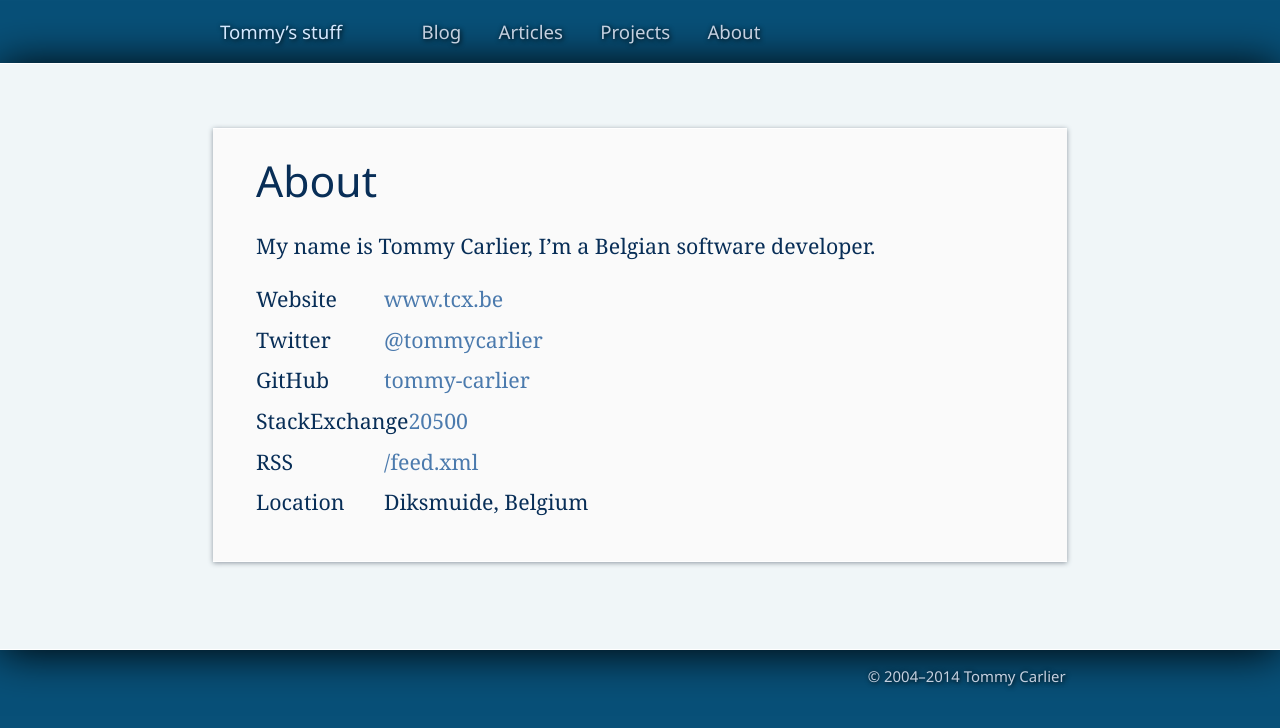
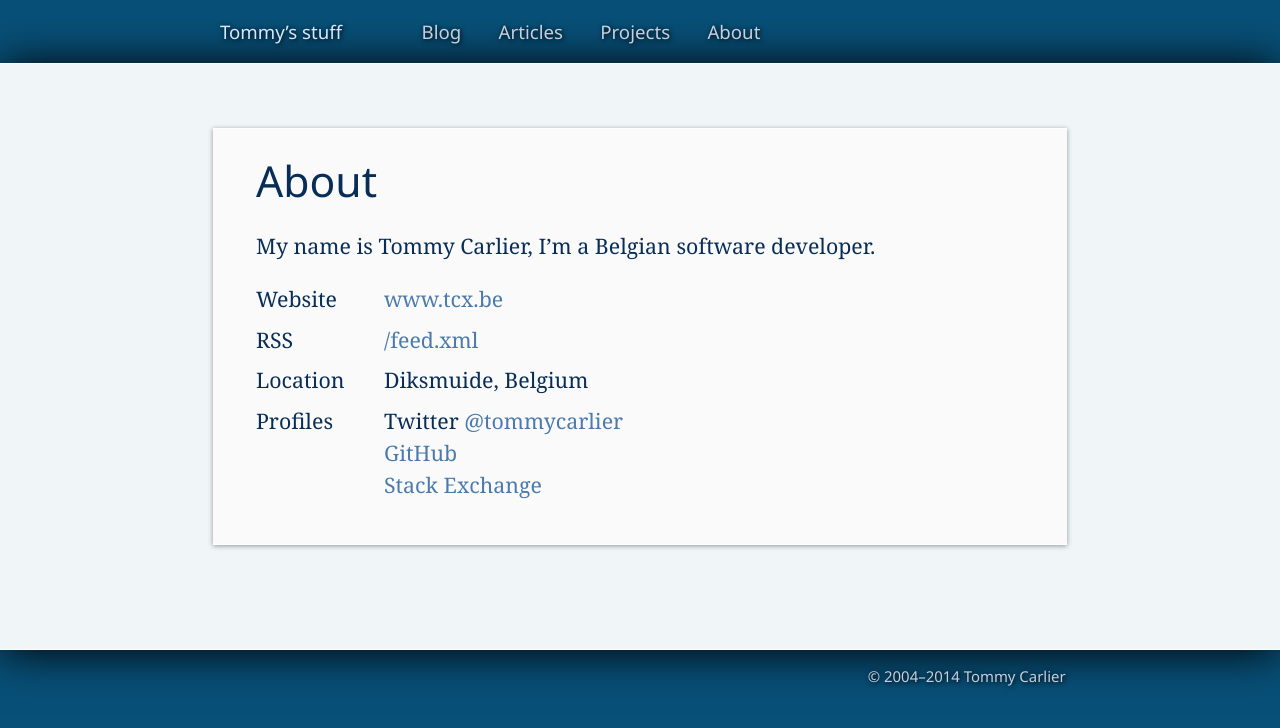
Before and after one commit to tommy-carlier/www.tcx.be, a Jekyll site: the page built from about/index.html, in a window 1280 px wide. Shown: the top 728 px of the page. Built offline with Jekyll 4.4.1, drawn with Linux system fonts in a browser that asks for light colours.

Commit message:
Changed structure and styling of About-page

```diff
--- a/about/index.html
+++ b/about/index.html
@@ -6,9 +6,10 @@ title: About
 <p>My name is Tommy Carlier, I’m a Belgian software developer.</p>
 <dl>
   <dt>Website</dt><dd><a href="{{site.baseUrl}}">www.tcx.be</a></dd>
-  <dt>Twitter</dt><dd><a href="https://twitter.com/tommycarlier">@tommycarlier</a></dd>
-  <dt>GitHub</dt><dd><a href="https://github.com/tommy-carlier">tommy-carlier</a></dd>
-  <dt>StackExchange</dt><dd><a href="https://stackexchange.com/users/20500/tommy-carlier">20500</a></dd>
   <dt>RSS</dt><dd><a href="{{site.baseUrl}}feed.xml">{{site.baseUrl}}feed.xml</a></dd>
   <dt>Location</dt><dd>Diksmuide, Belgium</dd>
+  <dt>Profiles</dt>
+  <dd>Twitter <a href="https://twitter.com/tommycarlier">@tommycarlier</a></dd>
+  <dd><a href="https://github.com/tommy-carlier">GitHub</a></dd>
+  <dd><a href="https://stackexchange.com/users/20500/tommy-carlier">Stack Exchange</a></dd>
 </dl>
--- a/assets/site.sass
+++ b/assets/site.sass
@@ -125,6 +125,9 @@ dt
 dd
   margin: 0 0 0.4em 6em
 
+dd + dd
+  margin-top: -0.4em
+
 .dates > dt
   font-size: 90%
 
```
